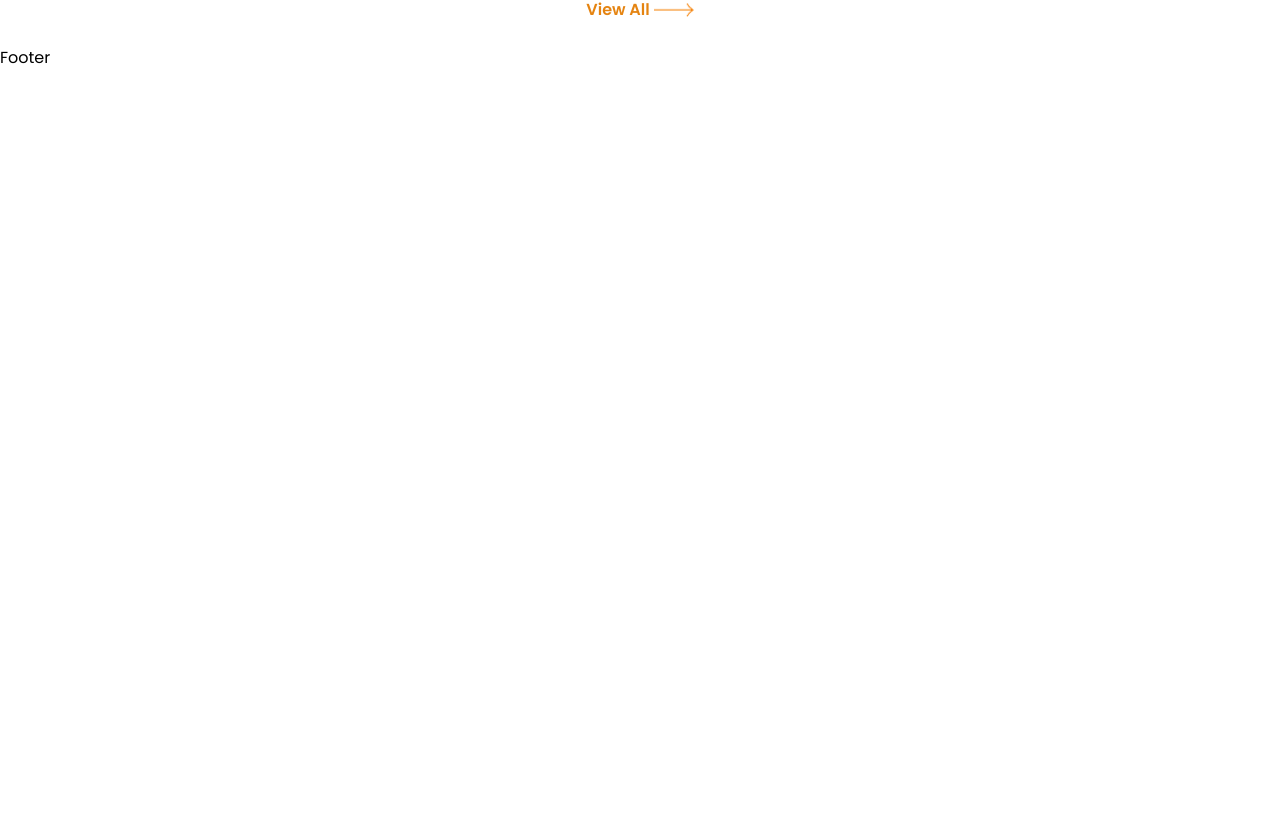
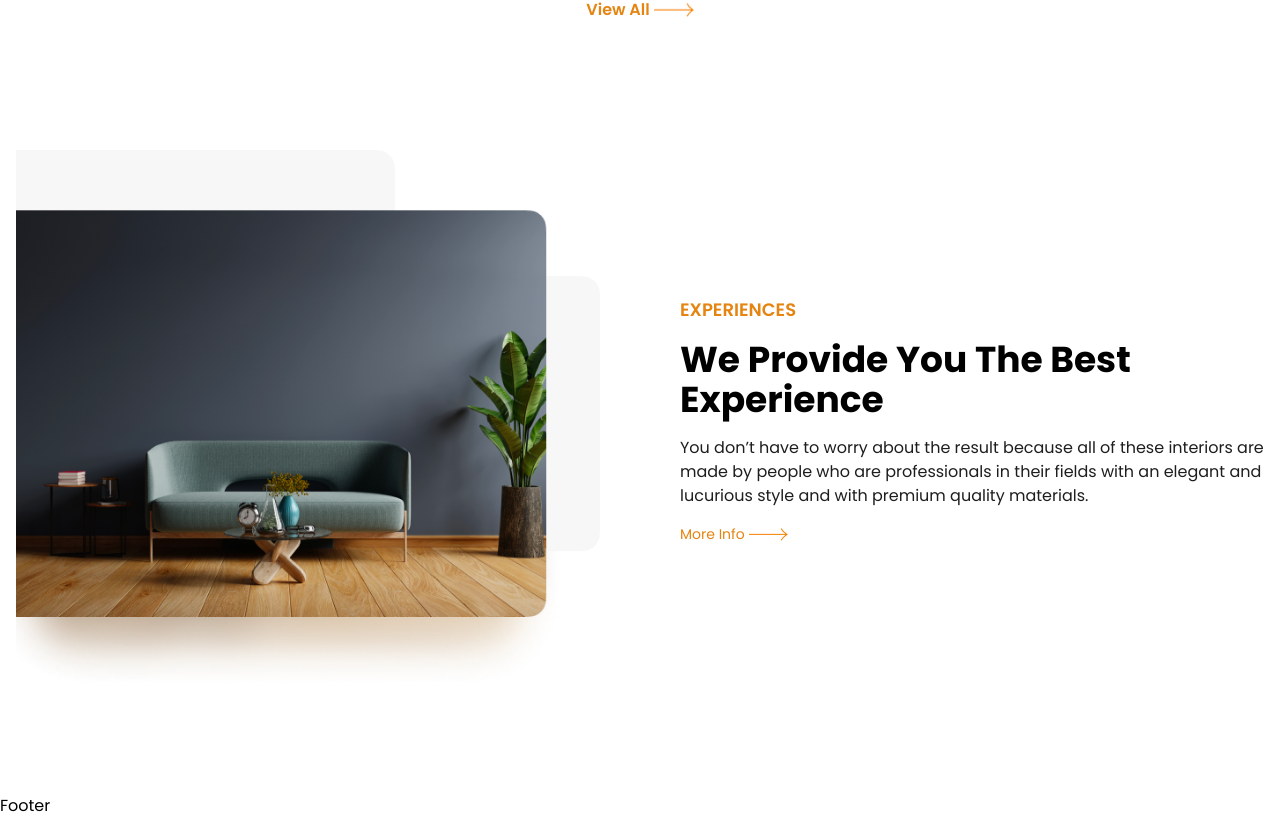
Before and after one commit to masumparvez56/panto-furniture, a React (Vite) app: page / in a window 1280 px wide. Shown: the part 1996-2814 px from the top of the page. Before the commit the page ends 2066 px from the top, so only its background shows below. Built offline with nearby package versions, Linux system fonts and the light colour scheme.

Commit message:
added experiences section

```diff
--- /dev/null
+++ b/src/pages/home/Experiences.jsx
@@ -0,0 +1,22 @@
+import React from 'react';
+import experiencesImg from "../../assets/expricences.png"
+import Button from '../../components/Button';
+
+const Experiences = () => {
+    return (
+        <section className='section-container my-20 flex flex-col md:flex-row items-center justify-between md:gap-20 gap-8'>
+            <div className='md:w-1/2 md:h-[540px]'>
+                <img src={experiencesImg} alt="" className='w-full h-full'/>
+            </div>
+
+            <div className='md:w-1/2'>
+                <h3 className='uppercase text-lg font-semibold text-primary mb-4'>experiences</h3>
+                <h2 className=' capitalize text-4xl font-bold mb-4'>we provide you the best experience</h2>
+                <p className='text-secondary dark:text-white mb-4'>You don’t have to worry about the result because all of these interiors are made by people who are professionals in their fields with an elegant and lucurious style and with premium quality materials.</p>
+                <Button text="More Info"/>
+            </div>
+        </section>
+    );
+};
+
+export default Experiences;
--- a/src/pages/home/Home.jsx
+++ b/src/pages/home/Home.jsx
@@ -2,6 +2,7 @@
 import Hero from './Hero';
 import WhyChoose from './WhyChoose';
 import Products from '../shop/Products';
+import Experiences from './Experiences';
 
 const Home = () => {
     return (
@@ -9,6 +10,7 @@
            <Hero/>
            <WhyChoose/>
            <Products headline="Best selling Product"/>
+           <Experiences/>
         </>
     );
 };
--- a/src/pages/shop/Shop.jsx
+++ b/src/pages/shop/Shop.jsx
@@ -9,7 +9,7 @@
                 <div className='w-full h-[400px] bg-cover bg-center flex items-center justify-center text-white' style={{
                 backgroundImage: `url("https://i.ibb.co.com/4ZLctFZf/banner.png")`,
                 }}>
-                    <h1 className=' text-4xl font-bold'>Shop Our Products</h1>
+                    <h1 className=' text-3xl md:text-4xl font-bold pb-4'>Shop Our Products</h1>
                 </div>
                 <Products headline="What's Your Choise"/>
             </section>
```
